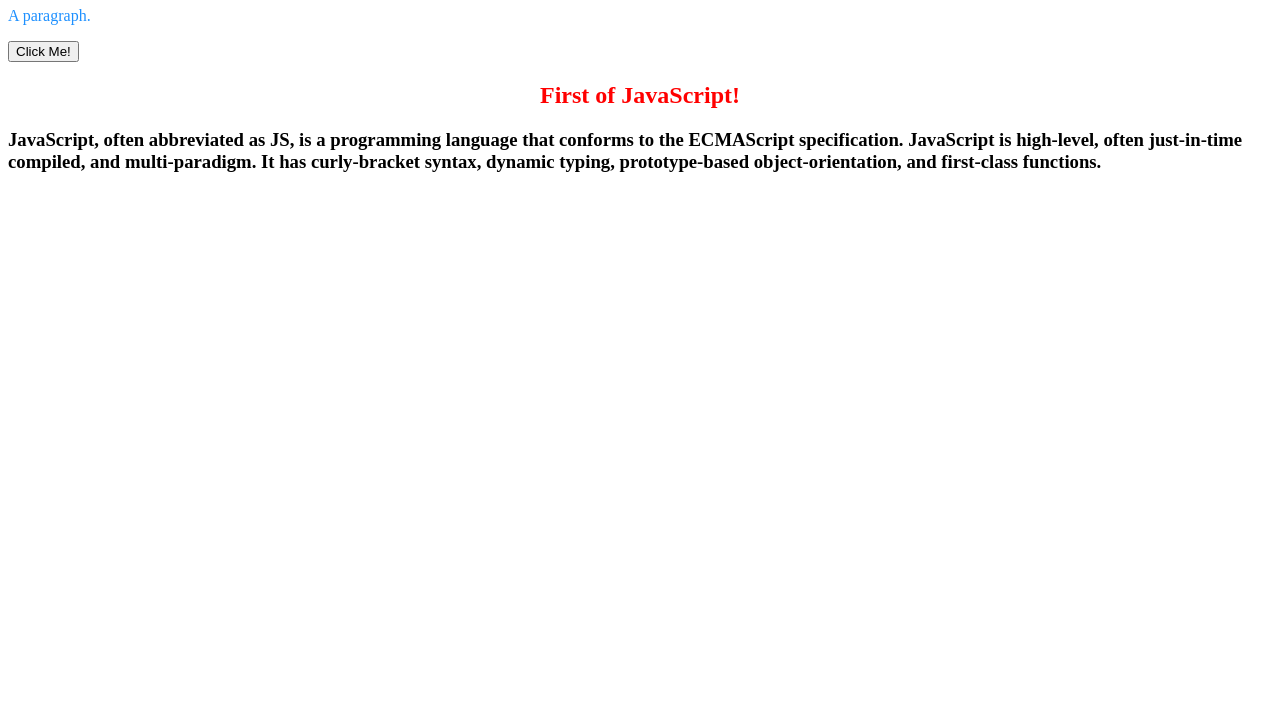
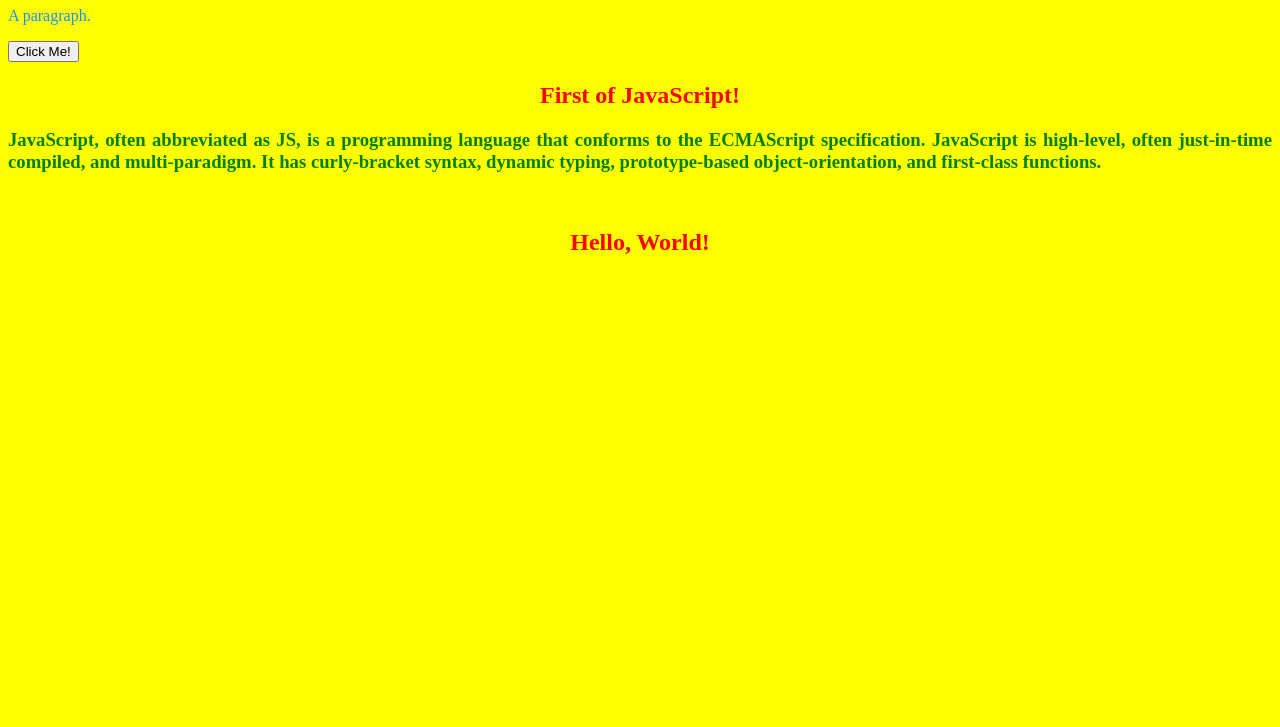
Before and after one commit to Sahana-Lawrence/ICS2O-Unit2-01-HTML, a plain HTML site: page index2.html in a window 1280 px wide. Shown: the part 73-800 px from the top of the page. Drawn offline with Linux system fonts and the light colour scheme.

Commit message:
updated index2

```diff
--- a/index2.css
+++ b/index2.css
@@ -1,15 +1,22 @@
+body {
+  background-color: yellow;
+}
+
 #demo {
   color: dodgerblue;
 }
+
 h1 {
   color: teal;
   text-align: center;
 }
+
 h2 {
   color: red;
   text-align: center;
 }
-p {
+
+h3 {
   text-align: justify;
-  margin: 5;
+  color: green;
 }
--- a/index2.html
+++ b/index2.html
@@ -19,6 +19,8 @@
       <p>
         <h3>JavaScript, often abbreviated as JS, is a programming language that conforms to the ECMAScript specification. JavaScript is high-level, often just-in-time compiled, and multi-paradigm. It has curly-bracket syntax, dynamic typing, prototype-based object-orientation, and first-class functions.</h3>
       </p>
+      <br>
+      <h2 id="print">Hello, World!</h2>
     </div>
   </body>
 </html>
--- a/index2.js
+++ b/index2.js
@@ -1,3 +1,5 @@
 function myFunction() {
  document.getElementById("demo").innerHTML = "Hello, JavaScript!";
 }
+
+document.getElementById("print").innerHTML = "Hello, World!.";
```
